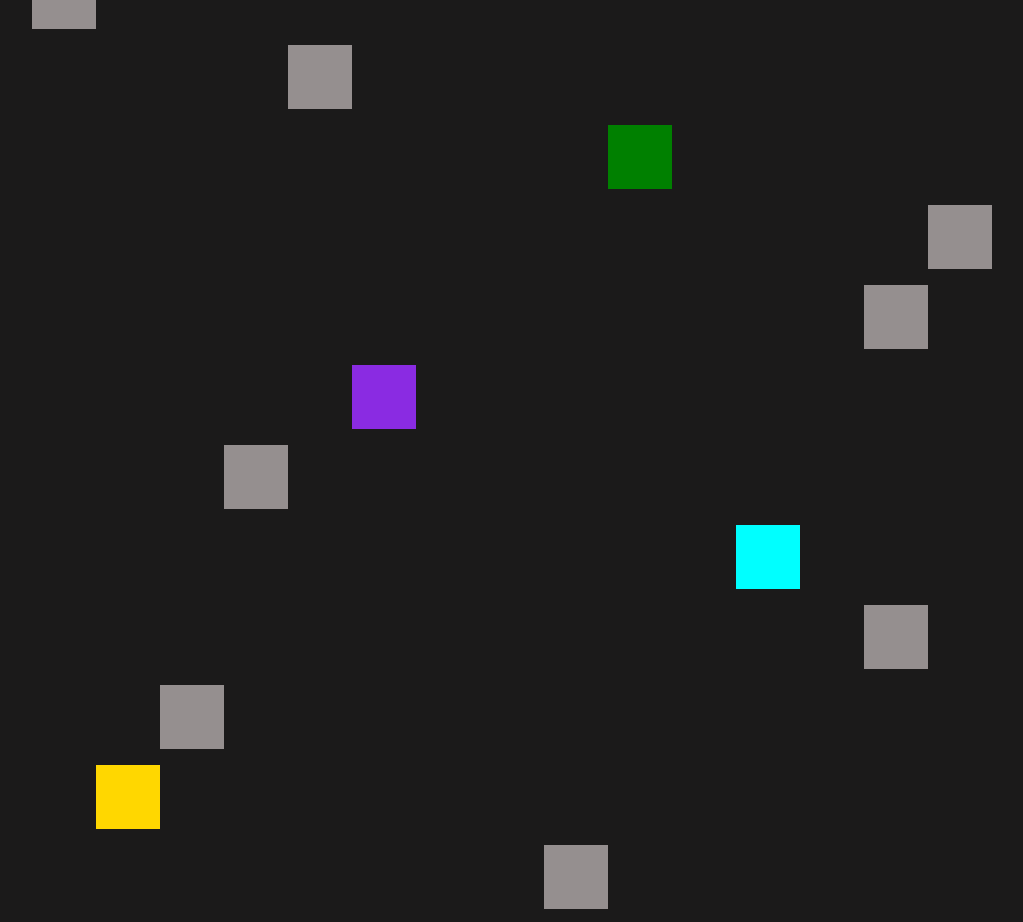
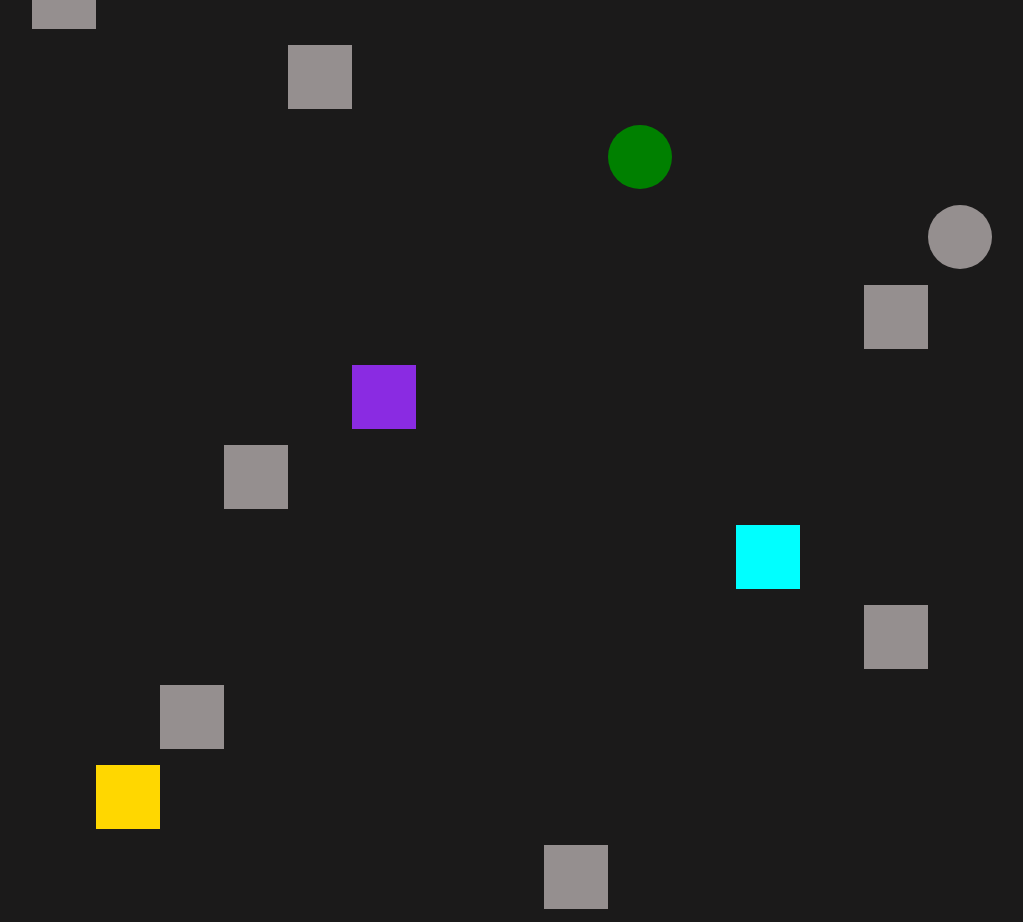
Before and after one commit to evariste1963/cool_stuff, a SvelteKit app: page /paralax in a window 1280 px wide. Shown: the part 2020-2942 px from the top of the page, without its empty margins (224-1247 px from the left). Built offline with nearby package versions, Linux system fonts and the light colour scheme.

Commit message:
more animation

```diff
--- a/src/routes/paralax/+page.svelte
+++ b/src/routes/paralax/+page.svelte
@@ -92,7 +92,9 @@
   <br /><br /><br /><br /><br />
   <div
     class="box"
-    style:transform={`translate3d(0, ${(scroll / speed) * 3}px, 0)`}
+    style:transform={`translate3d(0, ${(scroll / speed) * 3}px, 0) rotateZ(${
+      (scroll / speed) * 2
+    }deg)`}
     style:background="orangered"
     style:margin-left="50%"
   />
@@ -111,11 +113,14 @@
   <div class="box" style:margin-left="40%" />
   <div
     class="box"
-    style:transform={`translate3d(0, ${(scroll / speed) * 2.1}px, 0)`}
+    style:transform={`translate3d(0, ${(scroll / speed) * 2.1}px, 0) rotateY(${
+      (scroll / speed) * 2
+    }deg)`}
     style:background="green"
     style:margin-left="65%"
+    style:border-radius="50%"
   />
-  <div class="box" style:margin-left="90%" />
+  <div class="box" style:margin-left="90%" style:border-radius="50%" />
   <div class="box" style:margin-left="85%" />
   <div class="box" style:margin-left="45%" style:background="blueviolet" />
   <div class="box" style:margin-left="35%" />
```
